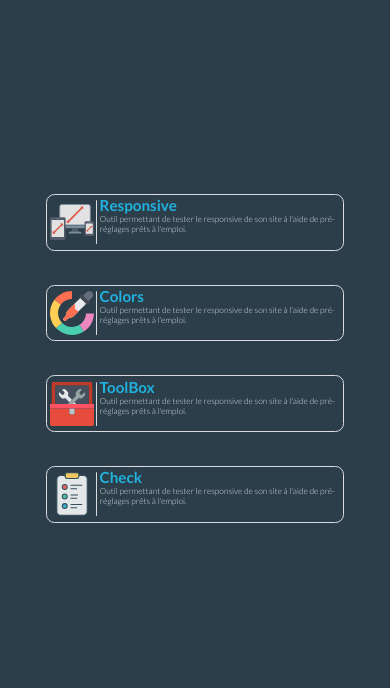
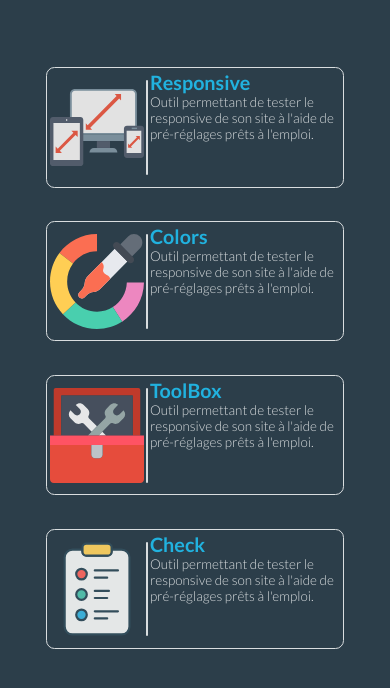
Before and after one commit to LaM0uette/CheckUIX, a PHP site: page / in a window 390 px wide. Shown: the part 127-815 px from the top of the page. Run offline with PHP 8.4, Linux system fonts and the light colour scheme.

Commit message:
add height + resize h2, p size for mobile

```diff
--- a/components/buttons/menu-item-link.php
+++ b/components/buttons/menu-item-link.php
@@ -58,6 +58,33 @@
         font-size: var(--font-size--p);
         color: var(--color--h2);
     }
+
+    @media screen and (max-width: 1500px) {
+        .menu-item-link-container{
+            height: 10vmax;
+        }
+
+        .menu-item-link-title {
+            font-size: calc(var(--font-size--h2) * 1.3);
+        }
+
+        .menu-item-link-description {
+            font-size: calc(var(--font-size--p) * 1.3);
+        }
+    }
+    @media screen and (max-width: 1000px) {
+        .menu-item-link-container{
+            height: 14vmax;
+        }
+
+        .menu-item-link-title {
+            font-size: calc(var(--font-size--h2) * 1.3);
+        }
+
+        .menu-item-link-description {
+            font-size: calc(var(--font-size--p) * 1.6);
+        }
+    }
 </style>
 
 <div class="menu-item-link-container">
--- a/css/generic.css
+++ b/css/generic.css
@@ -10,7 +10,7 @@
 }
 
 * {
-  transition: color, background-color ease-in-out 0.2s;
+  transition: color, background-color, border-color ease-in-out 0.2s;
 }
 
 body {
--- a/css/generic.scss
+++ b/css/generic.scss
@@ -1,7 +1,7 @@
 @import 'colors.scss';
 
 *{
-    transition: color, background-color ease-in-out 0.2s;
+    transition: color, background-color, border-color ease-in-out 0.2s;
 }
 
 body{
--- a/css/index.html.css
+++ b/css/index.html.css
@@ -284,7 +284,7 @@ a {
 }
 
 * {
-  transition: color, background-color ease-in-out 0.2s;
+  transition: color, background-color, border-color ease-in-out 0.2s;
 }
 
 body {
--- a/css/responsive.html.css
+++ b/css/responsive.html.css
@@ -284,7 +284,7 @@ a {
 }
 
 * {
-  transition: color, background-color ease-in-out 0.2s;
+  transition: color, background-color, border-color ease-in-out 0.2s;
 }
 
 body {
--- a/css/responsiveMenu.html.css
+++ b/css/responsiveMenu.html.css
@@ -284,7 +284,7 @@ a {
 }
 
 * {
-  transition: color, background-color ease-in-out 0.2s;
+  transition: color, background-color, border-color ease-in-out 0.2s;
 }
 
 body {
```
